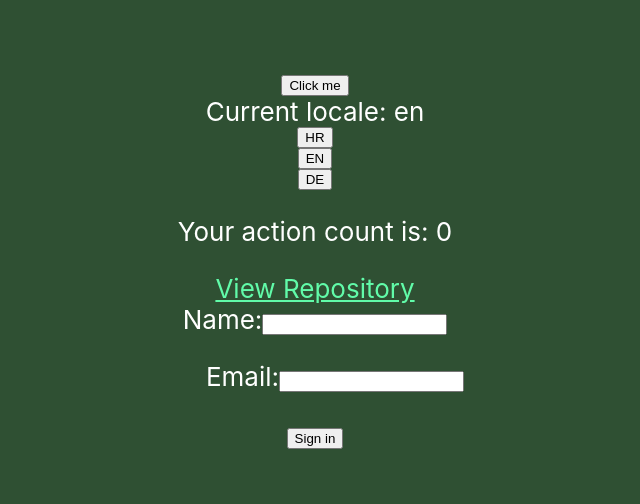
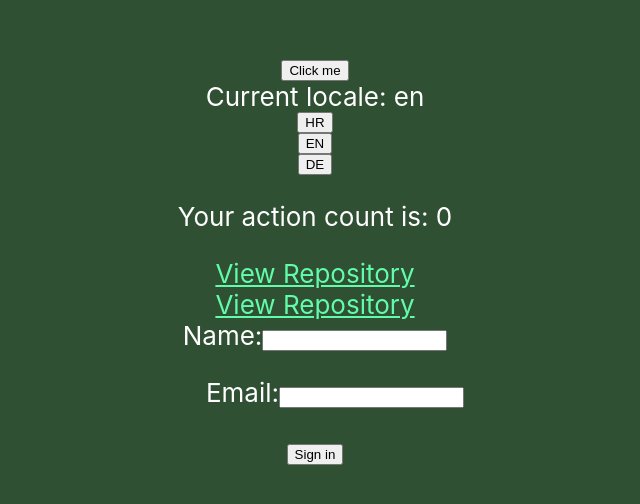
Before and after one commit to dstrekelj/algebra-example-react-app, a React (Create React App) app: page / in a window 1280 px wide. Shown: the part 138-642 px from the top of the page, without its empty margins (325-965 px from the left). Built offline with nearby package versions, Linux system fonts and the light colour scheme.

Commit message:
Add withLocale HOC

```diff
--- a/src/App.js
+++ b/src/App.js
@@ -5,6 +5,9 @@ import { useContext, useState } from "react";
 import { LoginForm } from "./components/LoginForm";
 import { Timer } from "./components/Timer";
 import { AppContext } from "./contexts/AppContext";
+import { withLocale } from "./hoc/withLocale";
+
+const LocalizedRepositoryLink = withLocale(RepositoryLink);
 
 function App() {
   const appState = useContext(AppContext);
@@ -43,6 +46,7 @@ function App() {
         <button onClick={() => appState.setLocale("de")}>DE</button>
         <p>Your action count is: {actionCount}</p>
         <RepositoryLink>View Repository</RepositoryLink>
+        <LocalizedRepositoryLink>View Repository</LocalizedRepositoryLink>
         {loginState === null && <LoginForm onLogin={handleLogin} />}
         {loginState !== null && (
           <div>
--- a/src/components/RepositoryLink.jsx
+++ b/src/components/RepositoryLink.jsx
@@ -4,15 +4,22 @@ export class RepositoryLink extends React.Component {
   constructor(props) {
     super();
     this.props = props;
+    console.log(this.props);
   }
 
   render() {
+    let translation = this.props.children;
+
+    if (this.props.translate) {
+      translation = this.props.translate(this.props.children);
+    }
+
     return (
       <a
         className="App-link"
         href="https://github.com/dstrekelj/algebra-example-react-app"
       >
-        {this.props.children}
+        {translation}
       </a>
     );
   }
--- a/src/contexts/AppContext.jsx
+++ b/src/contexts/AppContext.jsx
@@ -6,6 +6,8 @@ export const AppConsumer = AppContext.Consumer;
 const translations = {
   "en.currentLocale": "Current locale",
   "hr.currentLocale": "Trenutni jezik",
+  "en.View Repository": "View Repository",
+  "hr.View Repository": "Vidi Repozitorij",
 };
 
 export function AppProvider(props) {
--- /dev/null
+++ b/src/hoc/withLocale.jsx
@@ -0,0 +1,17 @@
+import { useContext } from "react";
+import { AppContext } from "../contexts/AppContext";
+
+export function withLocale(Component) {
+  return (props) => {
+    const appState = useContext(AppContext);
+
+    return (
+      <Component
+        {...props}
+        locale={appState.locale}
+        setLocale={appState.setLocale}
+        translate={appState.translate}
+      />
+    );
+  };
+}
```
